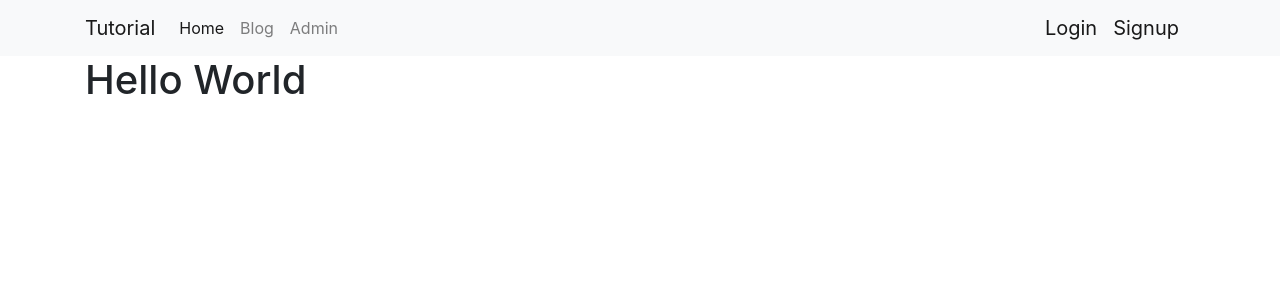
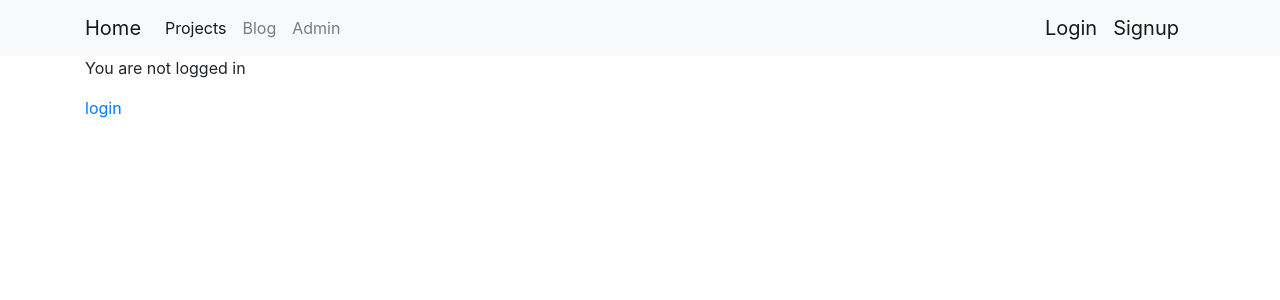
Before and after one commit to kenreitz27/training, a Django app: page / in a window 1280 px wide. Shown: the top 300 px of the page. Run offline with Django 3.2, Linux system fonts and the light colour scheme; some libraries are stand-ins or nearby versions.

Commit message:
Working login and logout functionality

```diff
--- a/core/templates/core_index.html
+++ b/core/templates/core_index.html
@@ -1,7 +1,13 @@
 {% extends 'base.html' %}
 
+
+{% block title %}Home{% endblock %}
+
 {% block page_content %}
-<h1>
-  Hello World
-</h1>
+{% if user.is_authenticated %}
+  Hi {{ user.username }}!
+{% else %}
+  <p>You are not logged in</p>
+  <a href="{% url 'login' %}">login</a>
+{% endif %}
 {% endblock %}
--- a/core/urls.py
+++ b/core/urls.py
@@ -4,5 +4,5 @@ from . import views
 urlpatterns = [
   path("", views.core_index, name="core_index"),
   path("signup/", views.core_signup, name="core_signup"),
-  path("login/", views.core_login, name="core_login"),
+#  path("login/", views.core_login, name="core_login"),
 ]
--- a/reitzwaysite/settings.py
+++ b/reitzwaysite/settings.py
@@ -122,3 +122,7 @@ USE_TZ = True
 # https://docs.djangoproject.com/en/2.2/howto/static-files/
 
 STATIC_URL = '/static/'
+# Default Login Redirect
+LOGIN_REDIRECT_URL = 'core_index'
+# Default Logout Redirect
+LOGOUT_REDIRECT_URL = 'core_index'
--- a/reitzwaysite/templates/base.html
+++ b/reitzwaysite/templates/base.html
@@ -2,7 +2,7 @@
 
 <nav class="navbar navbar-expand-lg navbar-light bg-light">
     <div class="container">
-        <a class="navbar-brand" href="{% url 'core_index' %}">Tutorial</a>
+        <a class="navbar-brand" href="{% url 'core_index' %}">Home</a>
         <button class="navbar-toggler" type="button" data-toggle="collapse" data-target="#navbarSupportedContent" aria-controls="navbarSupportedContent" aria-expanded="false" aria-label="Toggle navigation">
           <span class="navbar-toggler-icon"></span>
         </button>
@@ -10,7 +10,7 @@
         <div class="collapse navbar-collapse" id="navbarSupportedContent">
           <ul class="navbar-nav mr-auto">
             <li class="nav-item active">
-              <a class="nav-link" href="{% url 'project_index' %}">Home</a>
+              <a class="nav-link" href="{% url 'project_index' %}">Projects</a>
             </li>
             <li class="nav-item">
               <a class="nav-link" href="{% url 'blog_index' %}">Blog</a>
@@ -20,7 +20,13 @@
             </li>
           </ul>
         </div>
-      <a class="navbar-brand" href="{% url 'core_login' %}">Login</a>
+      {% if user.is_authenticated %}
+      <a class="navbar-brand" href="../accounts/logout">Logout</a>
+      <button class="navbar-toggler" type="button" data-toggle="collapse" data-target="#navbarSupportedContent" aria-controls="navbarSupportedContent" aria-expanded="false" aria-label="Toggle navigation">
+        <span class="navbar-toggler-icon"></span>
+      </button>
+      {% else %}
+      <a class="navbar-brand" href="../accounts/login">Login</a>
       <button class="navbar-toggler" type="button" data-toggle="collapse" data-target="#navbarSupportedContent" aria-controls="navbarSupportedContent" aria-expanded="false" aria-label="Toggle navigation">
         <span class="navbar-toggler-icon"></span>
       </button>
@@ -28,6 +34,7 @@
       <button class="navbar-toggler" type="button" data-toggle="collapse" data-target="#navbarSupportedContent" aria-controls="navbarSupportedContent" aria-expanded="false" aria-label="Toggle navigation">
         <span class="navbar-toggler-icon"></span>
       </button>
+      {% endif %}
     </div>
 </nav>
 
--- a/reitzwaysite/urls.py
+++ b/reitzwaysite/urls.py
@@ -18,6 +18,7 @@ from django.urls import path, include
 
 urlpatterns = [
     path('admin/', admin.site.urls),
+    path('accounts/', include('django.contrib.auth.urls')),
     path('projects/', include("projects.urls")),
     path('blog/', include("blog.urls")),
     path('', include("core.urls")),
```
Also changed, not shown: reitzwaysite/templates/registration/login.html (added, +15 -0 lines), db.sqlite3.
